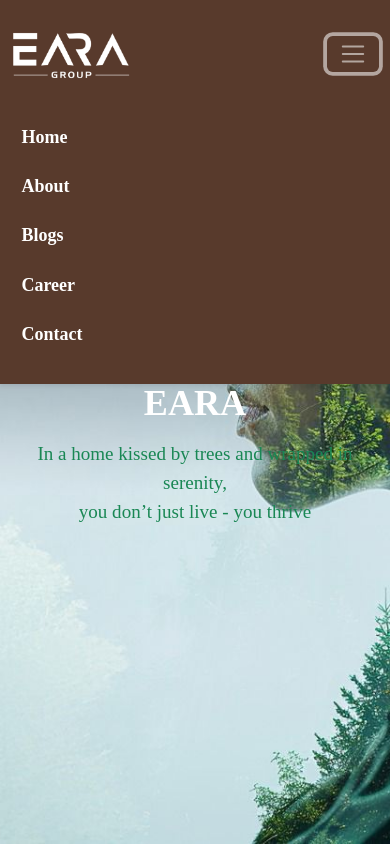
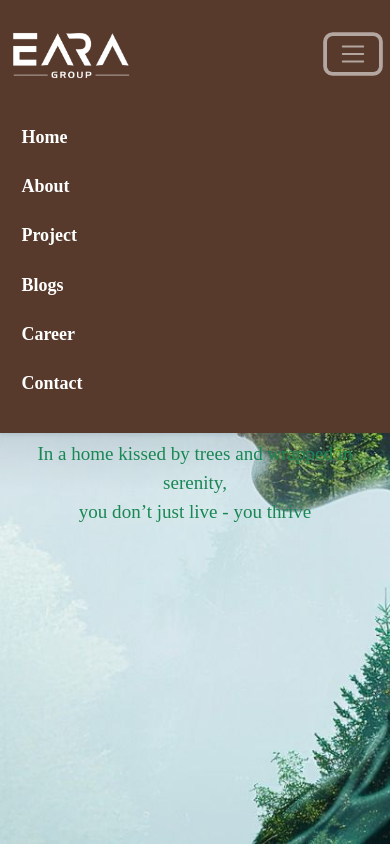
Before and after one commit to ravikaushik151/eara-group, a Next.js app: page / in a window 390 px wide. Both pictures are taken after a click on the button "Toggle navigation". Shown: the top 844 px of the page. Built offline with nearby package versions, Linux system fonts and the light colour scheme.

Commit message:
add micorsite in mobile menu

```diff
--- a/src/app/components/Header.tsx
+++ b/src/app/components/Header.tsx
@@ -32,8 +32,7 @@ export default function Header() {
     <>
       {/* ✅ Mobile Navbar */}
       <nav
-        className={`navbar-animated position-fixed top-0 w-100 navbar navbar-expand-lg bg-white accent-bg d-md-none shadow-sm ${
-          isVisible ? "navbar-visible bg-white accent-bg navbar-dark" : "navbar-hidden"
+        className={`navbar-animated position-fixed top-0 w-100 navbar navbar-expand-lg bg-white accent-bg d-md-none shadow-sm ${isVisible ? "navbar-visible bg-white accent-bg navbar-dark" : "navbar-hidden"
           }`}
         style={{ zIndex: 999 }}
       >
@@ -65,6 +64,7 @@ export default function Header() {
               {[
                 { href: "/", label: "Home" },
                 { href: "/about", label: "About" },
+                { href: "/microsite", label: "Project" },
                 { href: "/blog", label: "Blogs" },
                 { href: "/career", label: "Career" },
                 { href: "/contact", label: "Contact" },
@@ -82,8 +82,7 @@ export default function Header() {
 
       {/* ✅ Desktop Navbar */}
       <div
-        className={`navbar-animated position-fixed top-0 w-100 d-none d-md-block ${
-          isVisible ? "navbar-visible bg-white " : "navbar-hidden"
+        className={`navbar-animated position-fixed top-0 w-100 d-none d-md-block ${isVisible ? "navbar-visible bg-white " : "navbar-hidden"
           } ${lastScrollY < 100 ? "bg-transparent" : "accent-bg"}`}
         style={{ zIndex: 999 }}
       >
@@ -103,15 +102,13 @@ export default function Header() {
               { href: "/about", label: "About" },
               { href: "/microsite", label: "Project" },
               { href: "/blog", label: "Blogs" },
-
               { href: "/career", label: "Career" },
               { href: "/contact", label: "Contact" },
             ].map((link) => (
               <Link
                 key={link.href}
                 href={link.href}
-                className={`text-decoration-none d-flex align-items-center gap-2 mx-2  ${
-                  lastScrollY < 100 ? "text-white" : "text-white"
+                className={`text-decoration-none d-flex align-items-center gap-2 mx-2  ${lastScrollY < 100 ? "text-white" : "text-white"
                   }`}
               >
                 <svg width="8" height="8" viewBox="0 0 8 8" fill="none">
```
Lines whose indentation alone changed are shown as unchanged.
